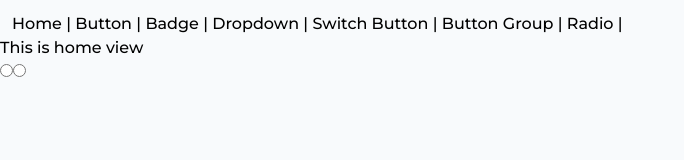
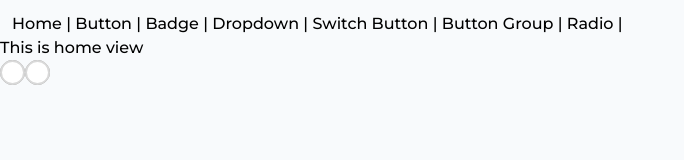
Before and after one commit to quachthientai/vuez-component-library, a Vue app: page /radio in a window 1280 px wide. Shown: the top 160 px of the page, without its empty margins (0-684 px from the left). Built offline with nearby package versions, Linux system fonts and the light colour scheme; a web font is replaced by a local one.

Commit message:
radio updates

```diff
--- a/src/assets/scss/components/Forms/_radio.scss
+++ b/src/assets/scss/components/Forms/_radio.scss
@@ -5,9 +5,39 @@
 
 @layer base{
     .radio {
-        @apply focus:ring-1 ring-inset;
+        @apply w-[25px] h-[25px] relative rounded-full;
 
 
+        &:before{
+            content:'';
+            @apply w-[25px] h-[25px] absolute rounded-full border-[2px] border-solid border-[#D9D9D9];
 
+            &:checked{
+                @apply border-solid border-primary-500;
+            }
+
+            &:focus{
+                @apply ring-1 ring-offset-1 ring-primary-500;
+            }
+        }
     }
 }
+
+@layer utilities{
+    @each $variant in variables.$variants{
+        .radio-#{$variant}{
+            &:before{
+                content:'';
+                @apply w-[25px] h-[25px] absolute rounded-full border-[2px] border-solid border-[#D9D9D9];
+
+                &:checked{
+                    @apply border-solid border-#{$variant}-500;
+                }
+
+                &:focus{
+                    @apply ring-1 ring-offset-1 ring-#{$variant}-500;
+                }
+            }
+        }
+    }
+}
--- a/src/views/RadioView.vue
+++ b/src/views/RadioView.vue
@@ -12,5 +12,5 @@
 <template>
    <div>This is home view</div>
    <Radio class="radio" radioValue="1"></Radio>
-   <Radio class="radio" radioValue="2"></Radio>
+   <Radio class="radio" radioValue="1"></Radio>
 </template>
```
